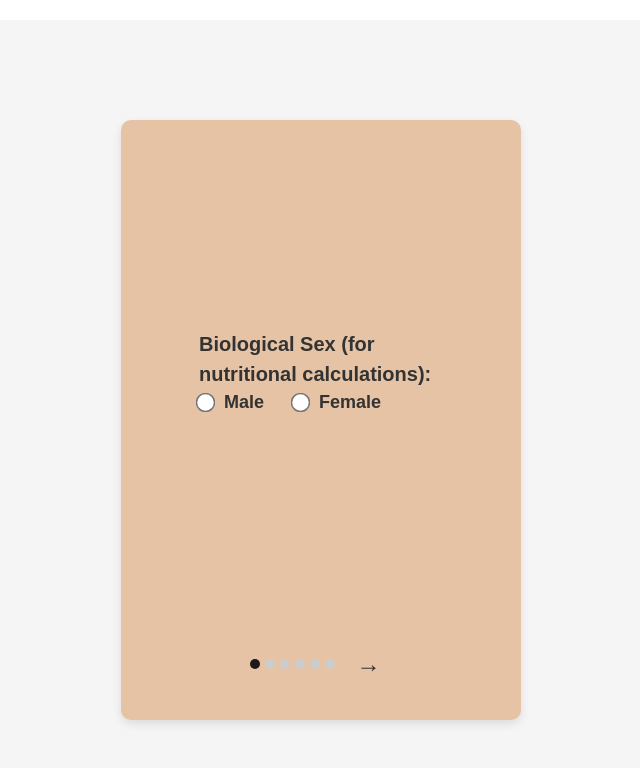
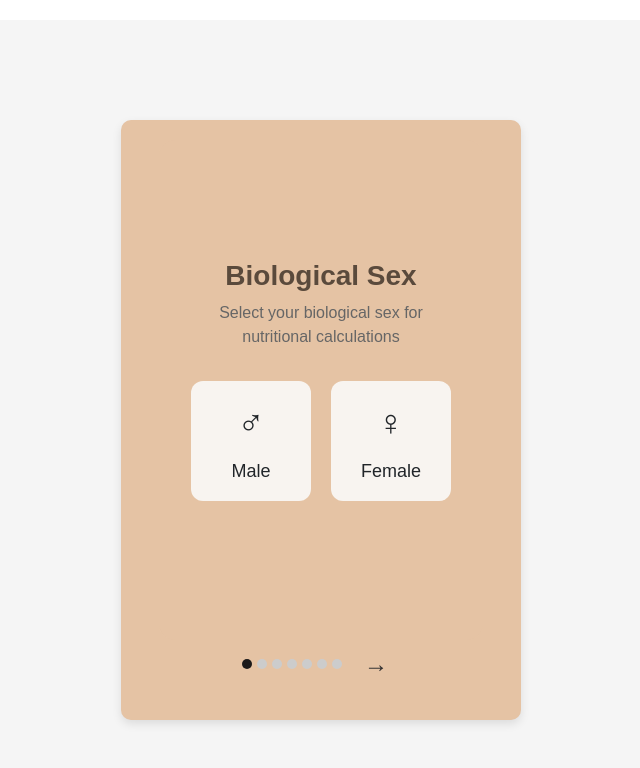
Before and after one commit to suphinhazainarr/ai-meal-subscription, an Angular app in the folder frontend/ai-meal/: page /subscription/sex in a window 1280 px wide. Shown: the top 768 px of the page, without its empty margins (319-959 px from the left). Built offline with nearby package versions, Linux system fonts and the light colour scheme.

Commit message:
subscription qns done

```diff
--- a/frontend/ai-meal/src/app/app.routes.ts
+++ b/frontend/ai-meal/src/app/app.routes.ts
@@ -13,6 +13,8 @@ import { AgeComponent } from './subscription/age/age.component';
 import { WeightComponent } from './subscription/weight/weight.component';
 import { HeightComponent } from './subscription/height/height.component';
 import { SexComponent } from './subscription/sex/sex.component';
+import { HealthInfoComponent } from './subscription/health-info/health-info.component';
+import { FoodAllergiesComponent } from './subscription/food-allergies/food-allergies.component';
 
 export const routes: Routes = [
     { path: 'login', component: LoginComponent },
@@ -42,6 +44,8 @@ export const routes: Routes = [
              }, // Add this line
              { path: 'height', component: HeightComponent }, // Add this line
              { path: 'sex', component: SexComponent }, // Add this line
+             { path: 'health-info', component: HealthInfoComponent }, // Add this line
+             { path: 'food-alergies', component: FoodAllergiesComponent }, // Add this line
 
 
         ]
--- /dev/null
+++ b/frontend/ai-meal/src/app/subscription/food-allergies/food-allergies.component.css
@@ -0,0 +1,41 @@
+.container {
+    background-color: #e5c3a4;
+    border-radius: 12px;
+    padding: 30px;
+    width: 90%;
+    max-width: 600px;
+    height: 500px; /* Fixed height */
+    display: flex;
+    flex-direction: column;
+    justify-content: center;
+  }
+
+  h4 {
+    color: #5a4a3f;
+    text-align: center;
+    margin-bottom: 20px;
+  }
+
+  .form-check {
+    margin-bottom: 10px;
+  }
+
+  .textarea-label {
+    display: block;
+    margin-bottom: 10px;
+    color: #5a4a3f;
+    font-weight: 500;
+  }
+
+  textarea {
+    width: 100%;
+    height: 100px;
+    padding: 12px;
+    border: 2px solid #A89B8C;
+    border-radius: 8px;
+    font-size: 16px;
+    background-color: #F2EBE4;
+    font-family: inherit;
+    resize: vertical;
+    box-sizing: border-box;
+  }
--- /dev/null
+++ b/frontend/ai-meal/src/app/subscription/food-allergies/food-allergies.component.html
@@ -0,0 +1,43 @@
+<div class="container">
+    <h4>Food Allergies</h4>
+    <div class="row">
+      <div class="col-md-6">
+        <div class="form-check">
+          <input class="form-check-input" type="checkbox" id="dairy" name="allergy" [(ngModel)]="allergies.dairy">
+          <label class="form-check-label" for="dairy">Dairy</label>
+        </div>
+        <div class="form-check">
+          <input class="form-check-input" type="checkbox" id="eggs" name="allergy" [(ngModel)]="allergies.eggs">
+          <label class="form-check-label" for="eggs">Eggs</label>
+        </div>
+        <div class="form-check">
+          <input class="form-check-input" type="checkbox" id="peanuts" name="allergy" [(ngModel)]="allergies.peanuts">
+          <label class="form-check-label" for="peanuts">Peanuts</label>
+        </div>
+        <div class="form-check">
+          <input class="form-check-input" type="checkbox" id="tree-nuts" name="allergy" [(ngModel)]="allergies.treeNuts">
+          <label class="form-check-label" for="tree-nuts">Tree Nuts</label>
+        </div>
+      </div>
+      <div class="col-md-6">
+        <div class="form-check">
+          <input class="form-check-input" type="checkbox" id="shellfish" name="allergy" [(ngModel)]="allergies.shellfish">
+          <label class="form-check-label" for="shellfish">Shellfish</label>
+        </div>
+        <div class="form-check">
+          <input class="form-check-input" type="checkbox" id="fish" name="allergy" [(ngModel)]="allergies.fish">
+          <label class="form-check-label" for="fish">Fish</label>
+        </div>
+        <div class="form-check">
+          <input class="form-check-input" type="checkbox" id="wheat" name="allergy" [(ngModel)]="allergies.wheat">
+          <label class="form-check-label" for="wheat">Wheat</label>
+        </div>
+        <div class="form-check">
+          <input class="form-check-input" type="checkbox" id="soy" name="allergy" [(ngModel)]="allergies.soy">
+          <label class="form-check-label" for="soy">Soy</label>
+        </div>
+      </div>
+    </div>
+    <label class="textarea-label">Other allergies:</label>
+    <textarea class="form-control" placeholder="Please list any other food allergies not mentioned above..." [(ngModel)]="otherAllergies"></textarea>
+  </div>
--- /dev/null
+++ b/frontend/ai-meal/src/app/subscription/food-allergies/food-allergies.component.ts
@@ -0,0 +1,23 @@
+import { Component } from '@angular/core';
+import { FormsModule } from '@angular/forms';
+
+@Component({
+  selector: 'app-food-allergies',
+  imports: [FormsModule],
+  templateUrl: './food-allergies.component.html',
+  styleUrl: './food-allergies.component.css'
+})
+export class FoodAllergiesComponent {
+  allergies = {
+    dairy: false,
+    eggs: false,
+    peanuts: false,
+    treeNuts: false,
+    shellfish: false,
+    fish: false,
+    wheat: false,
+    soy: false
+  };
+
+  otherAllergies: string = '';
+}
--- /dev/null
+++ b/frontend/ai-meal/src/app/subscription/health-info/health-info.component.css
@@ -0,0 +1,41 @@
+.container {
+    background-color: #e5c3a4;
+    border-radius: 12px;
+    padding: 30px;
+    width: 90%;
+    max-width: 600px;
+    height: 500px; /* Fixed height */
+    display: flex;
+    flex-direction: column;
+    justify-content: center;
+  }
+
+  h4 {
+    color: #5a4a3f;
+    text-align: center;
+    margin-bottom: 20px;
+  }
+
+  .form-check {
+    margin-bottom: 10px;
+  }
+
+  .textarea-label {
+    display: block;
+    margin-bottom: 10px;
+    color: #5a4a3f;
+    font-weight: 500;
+  }
+
+  textarea {
+    width: 100%;
+    height: 100px;
+    padding: 12px;
+    border: 2px solid #A89B8C;
+    border-radius: 8px;
+    font-size: 16px;
+    background-color: #F2EBE4;
+    font-family: inherit;
+    resize: vertical;
+    box-sizing: border-box;
+  }
--- /dev/null
+++ b/frontend/ai-meal/src/app/subscription/health-info/health-info.component.html
@@ -0,0 +1,43 @@
+<div class="container">
+    <h4>Health Conditions</h4>
+    <div class="row">
+      <div class="col-md-6">
+        <div class="form-check">
+          <input class="form-check-input" type="checkbox" id="diabetes" name="condition" [(ngModel)]="conditions.diabetes">
+          <label class="form-check-label" for="diabetes">Diabetes</label>
+        </div>
+        <div class="form-check">
+          <input class="form-check-input" type="checkbox" id="hypertension" name="condition" [(ngModel)]="conditions.hypertension">
+          <label class="form-check-label" for="hypertension">Hypertension</label>
+        </div>
+        <div class="form-check">
+          <input class="form-check-input" type="checkbox" id="heart-disease" name="condition" [(ngModel)]="conditions.heartDisease">
+          <label class="form-check-label" for="heart-disease">Heart Disease</label>
+        </div>
+        <div class="form-check">
+          <input class="form-check-input" type="checkbox" id="celiac" name="condition" [(ngModel)]="conditions.celiac">
+          <label class="form-check-label" for="celiac">Celiac Disease</label>
+        </div>
+      </div>
+      <div class="col-md-6">
+        <div class="form-check">
+          <input class="form-check-input" type="checkbox" id="ibs" name="condition" [(ngModel)]="conditions.ibs">
+          <label class="form-check-label" for="ibs">IBS</label>
+        </div>
+        <div class="form-check">
+          <input class="form-check-input" type="checkbox" id="lactose" name="condition" [(ngModel)]="conditions.lactose">
+          <label class="form-check-label" for="lactose">Lactose Intolerance</label>
+        </div>
+        <div class="form-check">
+          <input class="form-check-input" type="checkbox" id="gerd" name="condition" [(ngModel)]="conditions.gerd">
+          <label class="form-check-label" for="gerd">GERD/Acid Reflux</label>
+        </div>
+        <div class="form-check">
+          <input class="form-check-input" type="checkbox" id="kidney" name="condition" [(ngModel)]="conditions.kidney">
+          <label class="form-check-label" for="kidney">Kidney Disease</label>
+        </div>
+      </div>
+    </div>
+    <label class="textarea-label">Other health conditions:</label>
+    <textarea class="form-control" placeholder="Please list any other health conditions that may affect your dietary needs..." [(ngModel)]="otherConditions"></textarea>
+  </div>
--- /dev/null
+++ b/frontend/ai-meal/src/app/subscription/health-info/health-info.component.ts
@@ -0,0 +1,23 @@
+import { Component } from '@angular/core';
+import { FormsModule } from '@angular/forms';
+
+@Component({
+  selector: 'app-health-info',
+  imports: [FormsModule],
+  templateUrl: './health-info.component.html',
+  styleUrl: './health-info.component.css'
+})
+export class HealthInfoComponent {
+  conditions = {
+    diabetes: false,
+    hypertension: false,
+    heartDisease: false,
+    celiac: false,
+    ibs: false,
+    lactose: false,
+    gerd: false,
+    kidney: false
+  };
+
+  otherConditions: string = '';
+}
--- a/frontend/ai-meal/src/app/subscription/sex/sex.component.css
+++ b/frontend/ai-meal/src/app/subscription/sex/sex.component.css
@@ -1,37 +1,46 @@
 body {
-    background-color: #e5c3a4;
+    background-color: #f4e9dc; /* Light beige background */
     display: flex;
     justify-content: center;
     align-items: center;
     height: 100vh;
     margin: 0;
+    font-family: 'Arial', sans-serif;
   }
 
   .container {
-    background-color: #e5c3a4;
-    border-radius: 12px;
+    background-color: #e5c3a4; /* White container */
+    border-radius: 16px;
     padding: 40px;
     width: 90%;
-    max-width: 600px;
-    height: 500px; /* Set height to 500px */
+    max-width: 500px;
+    height: 500px; /* Fixed height */
     display: flex;
     flex-direction: column;
     justify-content: center;
   }
 
   .form-group {
-    margin-bottom: 35px;
+    margin-bottom: 20px;
   }
 
-  label {
+  .form-title {
+    font-size: 28px;
     font-weight: bold;
-    color: #333;
-    font-size: 20px;
+    color: #5a4a3c; /* Dark brown text */
+    margin-bottom: 8px;
+  }
+
+  .form-subtitle {
+    font-size: 16px;
+    color: #666; /* Gray subtitle */
+    margin-bottom: 32px;
   }
 
   .radio-group {
     display: flex;
-    gap: 30px;
+    gap: 20px;
+    justify-content: center;
   }
 
   .radio-option {
@@ -40,27 +49,41 @@ body {
   }
 
   input[type="radio"] {
-    margin-right: 12px;
-    transform: scale(1.5);
+    display: none; /* Hide default radio button */
   }
 
-  .radio-option label {
-    font-size: 18px;
-    margin-bottom: 0;
+  .radio-label {
+    display: flex;
+    flex-direction: column;
+    align-items: center;
+    justify-content: center;
+    width: 120px;
+    height: 120px;
+    border-radius: 12px;
+    background-color: #f8f4f0; /* Light beige background */
+    cursor: pointer;
+    transition: all 0.3s ease;
+    border: 2px solid transparent;
   }
 
-  button {
-    background-color: #6B5B4C;
-    color: white;
-    border: none;
-    padding: 16px 28px;
-    border-radius: 6px;
-    cursor: pointer;
-    font-size: 20px;
-    width: 100%;
-    transition: background-color 0.3s;
+  .radio-label:hover {
+    background-color: #ddb38b; /* Light orange on hover */
+    border-color: #d4a373; /* Light brown border */
   }
 
-  button:hover {
-    background-color: #5A4A3C;
+  input[type="radio"]:checked + .radio-label {
+    background-color: #d4a373; /* Light brown when selected */
+    border-color: #5a4a3c; /* Dark brown border */
+    color: white;
   }
+
+  .radio-icon {
+    font-size: 36px;
+    margin-bottom: 8px;
+  }
+
+  .radio-text {
+    font-size: 18px;
+    font-weight: 500;
+    color: inherit;
+  }
--- a/frontend/ai-meal/src/app/subscription/sex/sex.component.html
+++ b/frontend/ai-meal/src/app/subscription/sex/sex.component.html
@@ -1,14 +1,21 @@
 <div class="container">
-    <div class="form-group">
-      <label for="biologicalSex">Biological Sex (for nutritional calculations):</label>
+    <div class="form-group text-center">
+      <h2 class="form-title">Biological Sex</h2>
+      <p class="form-subtitle">Select your biological sex for nutritional calculations</p>
       <div class="radio-group">
         <div class="radio-option">
           <input type="radio" id="male" name="biologicalSex" value="male" [(ngModel)]="selectedSex">
-          <label for="male">Male</label>
+          <label for="male" class="radio-label">
+            <span class="radio-icon">♂</span>
+            <span class="radio-text">Male</span>
+          </label>
         </div>
         <div class="radio-option">
           <input type="radio" id="female" name="biologicalSex" value="female" [(ngModel)]="selectedSex">
-          <label for="female">Female</label>
+          <label for="female" class="radio-label">
+            <span class="radio-icon">♀</span>
+            <span class="radio-text">Female</span>
+          </label>
         </div>
       </div>
     </div>
--- a/frontend/ai-meal/src/app/subscription/subscription/subscription.component.ts
+++ b/frontend/ai-meal/src/app/subscription/subscription/subscription.component.ts
@@ -10,7 +10,7 @@ import { Router, ActivatedRoute, RouterOutlet } from '@angular/router';
 })
 export class SubscriptionComponent {
   // Define the order of child routes
-  public  routeOrder = ['page2', 'age', 'weight', 'height','sex','alergy'];
+  public  routeOrder = ['page2', 'age', 'weight', 'height','sex','health-info','food-alergies'];
   public  currentRouteIndex = 0;
 
   constructor(private router: Router, private route: ActivatedRoute) {}
```
Also changed, not shown: 2 other files (tests, documents, lock files or other folders).
